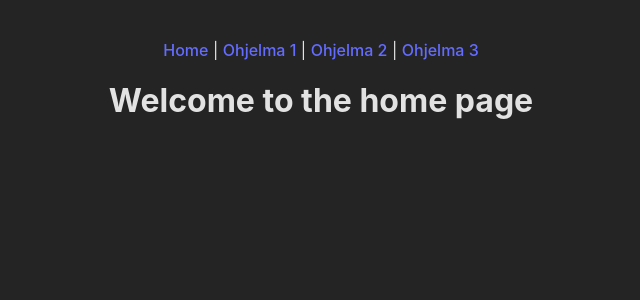
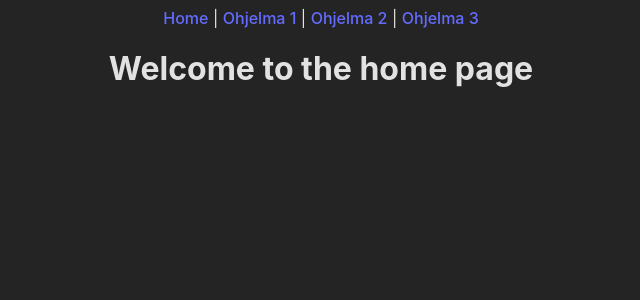
Before and after one commit to aetherian0/Klemmari, a React (Vite) app: page / in a window 1280 px wide. Shown: the top 300 px of the page, without its empty margins (319-959 px from the left). Built offline with nearby package versions, Linux system fonts and the light colour scheme.

Commit message:
Update App.css

```diff
--- a/src/App.css
+++ b/src/App.css
@@ -1,42 +1,5 @@
-#root {
-    max-width: 1280px;
-    margin: 0 auto;
-    padding: 2rem;
-    text-align: center;
+.center {
+    display: flex;
+    flex-direction: column;
+    align-items: center;
 }
-
-.logo {
-    height: 6em;
-    padding: 1.5em;
-    will-change: filter;
-    transition: filter 300ms;
-}
-.logo:hover {
-    filter: drop-shadow(0 0 2em #646cffaa);
-}
-.logo.react:hover {
-    filter: drop-shadow(0 0 2em #61dafbaa);
-}
-
-@keyframes logo-spin {
-    from {
-        transform: rotate(0deg);
-    }
-    to {
-        transform: rotate(360deg);
-    }
-}
-
-@media (prefers-reduced-motion: no-preference) {
-    a:nth-of-type(2) .logo {
-        animation: logo-spin infinite 20s linear;
-    }
-}
-
-.card {
-    padding: 2em;
-}
-
-.read-the-docs {
-    color: #888;
-}
```
